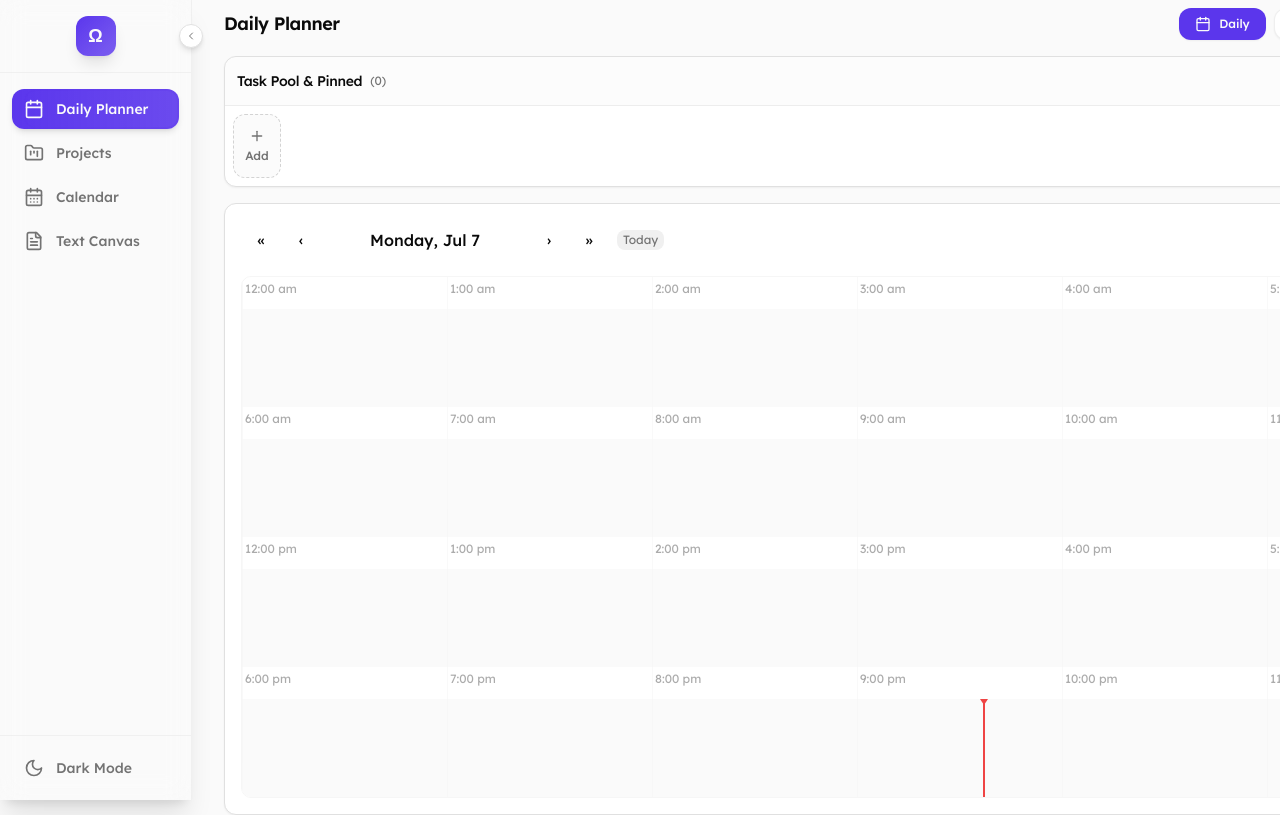
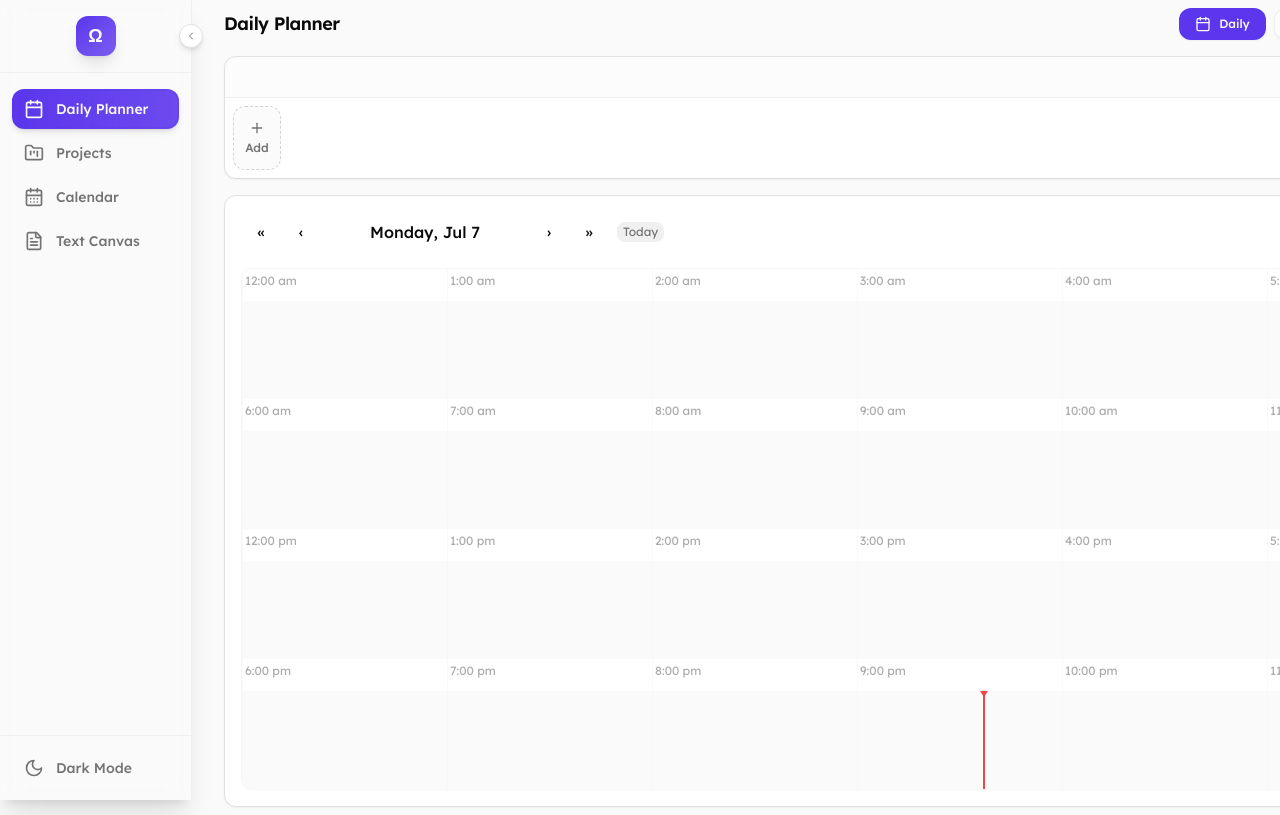
Before and after one commit to obihughes/omega-planner, a Next.js app: page / in a window 1280 px wide. Shown: the top 815 px of the page. Built offline with nearby package versions, Linux system fonts and the light colour scheme.

Commit message:
Fix: Collapse button alignment in Daily Planner header

```diff
--- a/components/planner/DailyPlanner.tsx
+++ b/components/planner/DailyPlanner.tsx
@@ -662,19 +662,13 @@ export default function DailyPlanner() {
             {/* Unified Task Pool and Pinned Tasks View */}
             <div className="mb-4 bg-card border border-border rounded-lg shadow-sm overflow-hidden">
               {/* Collapsible Header */}
-              <div className="flex items-center justify-between p-3 border-b border-border/50 bg-muted/20">
-                <div className="flex items-center gap-2">
-                  <h3 className="text-sm font-medium text-foreground">Task Pool & Pinned</h3>
-                  <span className="text-xs text-muted-foreground">
-                    ({currentDayPoolTasks.length + pinnedTasks.length})
-                  </span>
-                </div>
+              <div className="flex items-center justify-end px-3 py-2 border-b border-border/50 bg-muted/20">
                 <button
                   onClick={() => setIsTaskPoolOpen(!isTaskPoolOpen)}
-                  className="p-1 rounded hover:bg-accent transition-colors"
+                  className="p-1 rounded hover:bg-accent transition-colors ml-auto"
                   title={isTaskPoolOpen ? "Collapse" : "Expand"}
                 >
-                  <ChevronDown className={cn("w-4 h-4 transition-transform", !isTaskPoolOpen && "rotate-180")} />
+                  <ChevronDown className={cn("w-4 h-4 transition-transform", isTaskPoolOpen && "rotate-180")} />
                 </button>
               </div>
 
```
